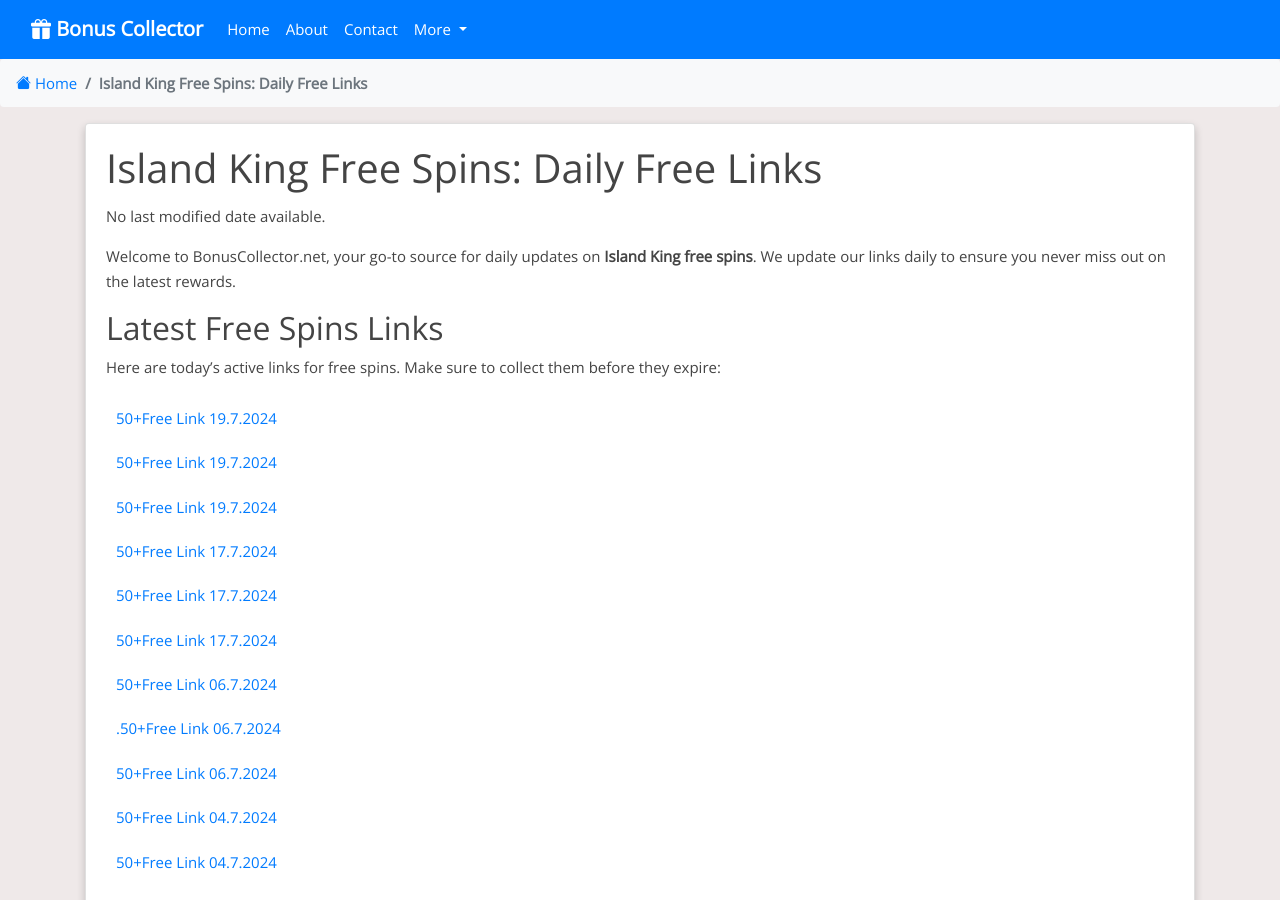
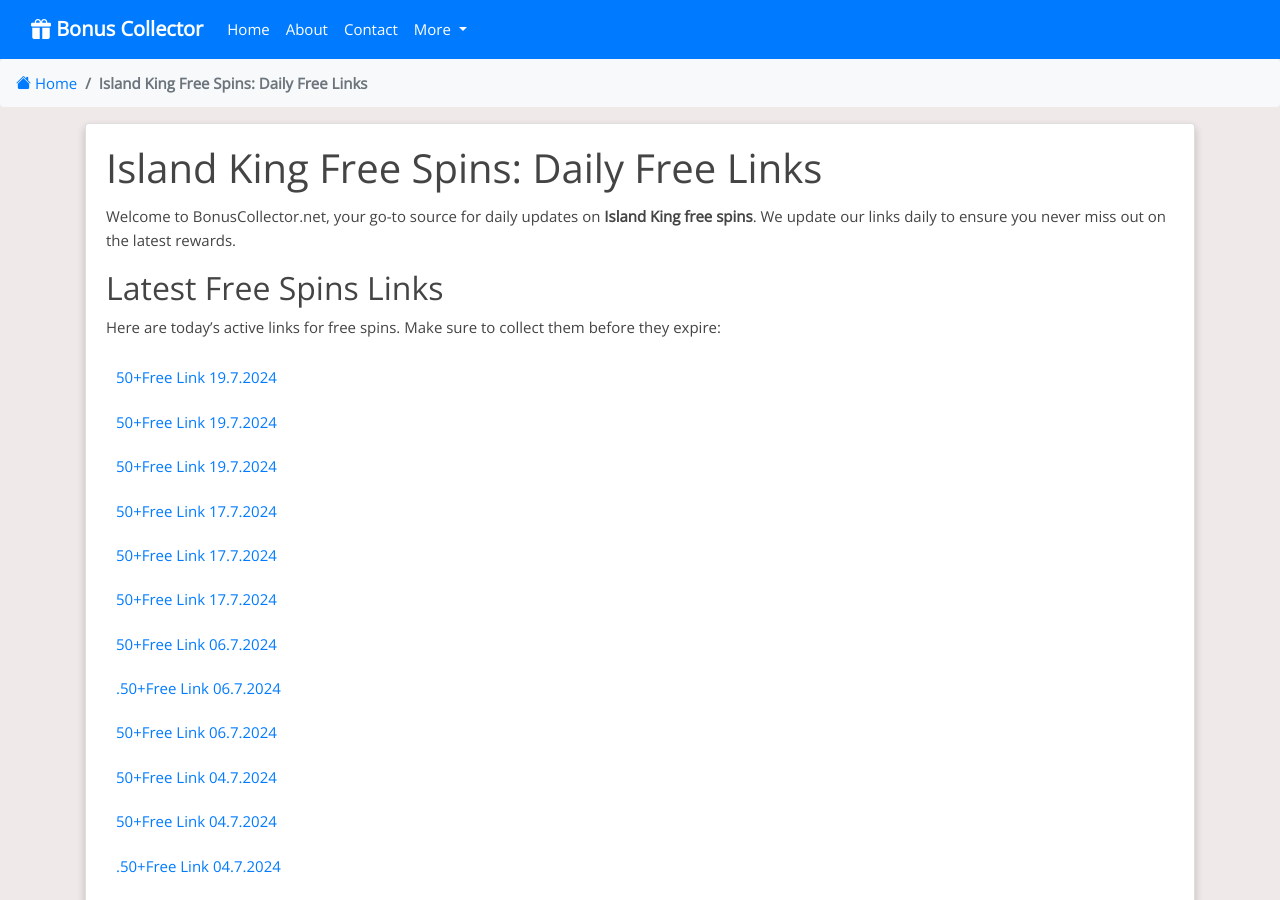
Before and after one commit to Prollad99/bs-net, a Jekyll site: the page built from _posts/2024-07-04-island-king.md, in a window 1280 px wide and 900 px high. Built offline with Jekyll 4.4.1, drawn with Linux system fonts in a browser that asks for light colours; nearby versions of some CDN libraries; comment, search, counter and statistics services are not loaded.

Commit message:
Update post.html

```diff
--- a/_layouts/post.html
+++ b/_layouts/post.html
@@ -6,13 +6,6 @@
   <div class="card-body">
 
     <h1 class="card-title">{{ page.title }}</h1>
-
-    {% if page.last_modified_at %}
-      <meta name="last-modified" content="{{ page.last_modified_at | date: "%Y-%m-%dT%H:%M:%S%z" }}" />
-      <p>Last updated: {{ page.last_modified_at | date: "%B %d, %Y" }}</p>
-    {% else %}
-      <p>No last modified date available.</p>
-    {% endif %}
 
     <div class="card-text">{{ content }}</div>
 
```
